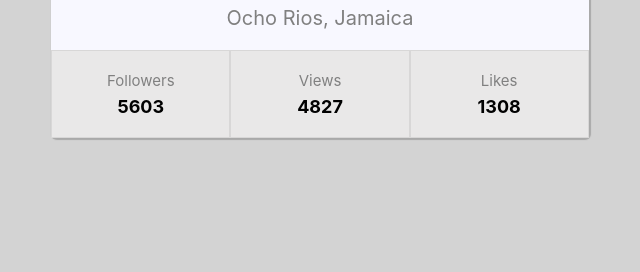
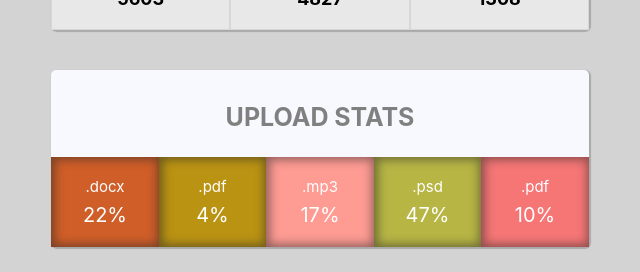
Before and after one commit to MalgorzataMarczynska/goit-react-hw-01-components, a React (Create React App) app: page / in a window 1280 px wide. Shown: the part 525-797 px from the top of the page, without its empty margins (320-960 px from the left). Built offline with nearby package versions, Linux system fonts and the light colour scheme.

Commit message:
statistics feature

```diff
--- a/src/components/App.jsx
+++ b/src/components/App.jsx
@@ -1,5 +1,7 @@
 import user from './profile/user.json';
+import data from './statistics/data.json';
 import { Profile } from './profile/Profile.js';
+import { Statistics } from './statistics/Statistics.js';
 
 export const App = () => {
   return (
@@ -23,6 +25,7 @@
         avatar={user.avatar}
         stats={user.stats}
       />
+      <Statistics title="Upload stats" stats={data} />
     </div>
   );
 };
--- a/src/components/profile/Profile.module.css
+++ b/src/components/profile/Profile.module.css
@@ -11,7 +11,7 @@
   display: flex;
   flex-direction: column;
   align-items: center;
-  padding: 1em 1em;
+  padding: 1em;
 }
 .avatar {
   width: 20vw;
--- /dev/null
+++ b/src/components/statistics/Statistics.js
@@ -0,0 +1,32 @@
+import css from './Statistics.module.css';
+import PropTypes from 'prop-types';
+
+export const Statistics = ({ title, stats }) => (
+  <section className={css.statistics}>
+    {title && <h2 className={css.title}>{title}</h2>}
+
+    <ul className={css.statlist}>
+      {stats.map(stat => (
+        <li
+          key={stat.id}
+          className={css.item}
+          style={{ backgroundColor: getRandomHexColor() }}
+        >
+          <span className={css.label}>{stat.label}</span>
+          <span className={css.percentage}>{stat.percentage}%</span>
+        </li>
+      ))}
+    </ul>
+  </section>
+);
+function getRandomHexColor() {
+  return `#${Math.floor(Math.random() * 16777215).toString(16)}`;
+}
+Statistics.propTypes = {
+  title: PropTypes.string,
+  stats: PropTypes.shape({
+    id: PropTypes.string,
+    label: PropTypes.string,
+    percentage: PropTypes.number,
+  }),
+};
--- /dev/null
+++ b/src/components/statistics/Statistics.module.css
@@ -0,0 +1,39 @@
+.statistics {
+  display: flex;
+  flex-direction: column;
+  margin: 20px auto;
+  width: 42vw;
+  padding-top: 2rem;
+  background-color: ghostwhite;
+  box-shadow: 1px 1px 1px 1px darkgray;
+  border-radius: 5px;
+}
+.title {
+  margin: 0 auto;
+  text-transform: uppercase;
+  font-size: 25px;
+  padding-bottom: 1em;
+  color: gray;
+}
+.statlist {
+  display: flex;
+  flex-direction: row;
+  justify-content: center;
+}
+.item {
+  width: 12em;
+  list-style-type: none;
+  display: flex;
+  flex-direction: column;
+  align-items: center;
+  box-shadow: inset 1px 0px 10px 3px rgba(39, 39, 39, 0.5);
+  padding: 1em;
+}
+.label {
+  color: white;
+  font-size: 15px;
+  padding-bottom: 0.5em;
+}
+.percentage {
+  color: white;
+}
--- /dev/null
+++ b/src/components/statistics/data.json
@@ -0,0 +1,7 @@
+[
+  { "id": "id-1", "label": ".docx", "percentage": 22 },
+  { "id": "id-2", "label": ".pdf", "percentage": 4 },
+  { "id": "id-3", "label": ".mp3", "percentage": 17 },
+  { "id": "id-4", "label": ".psd", "percentage": 47 },
+  { "id": "id-5", "label": ".pdf", "percentage": 10 }
+]
```
